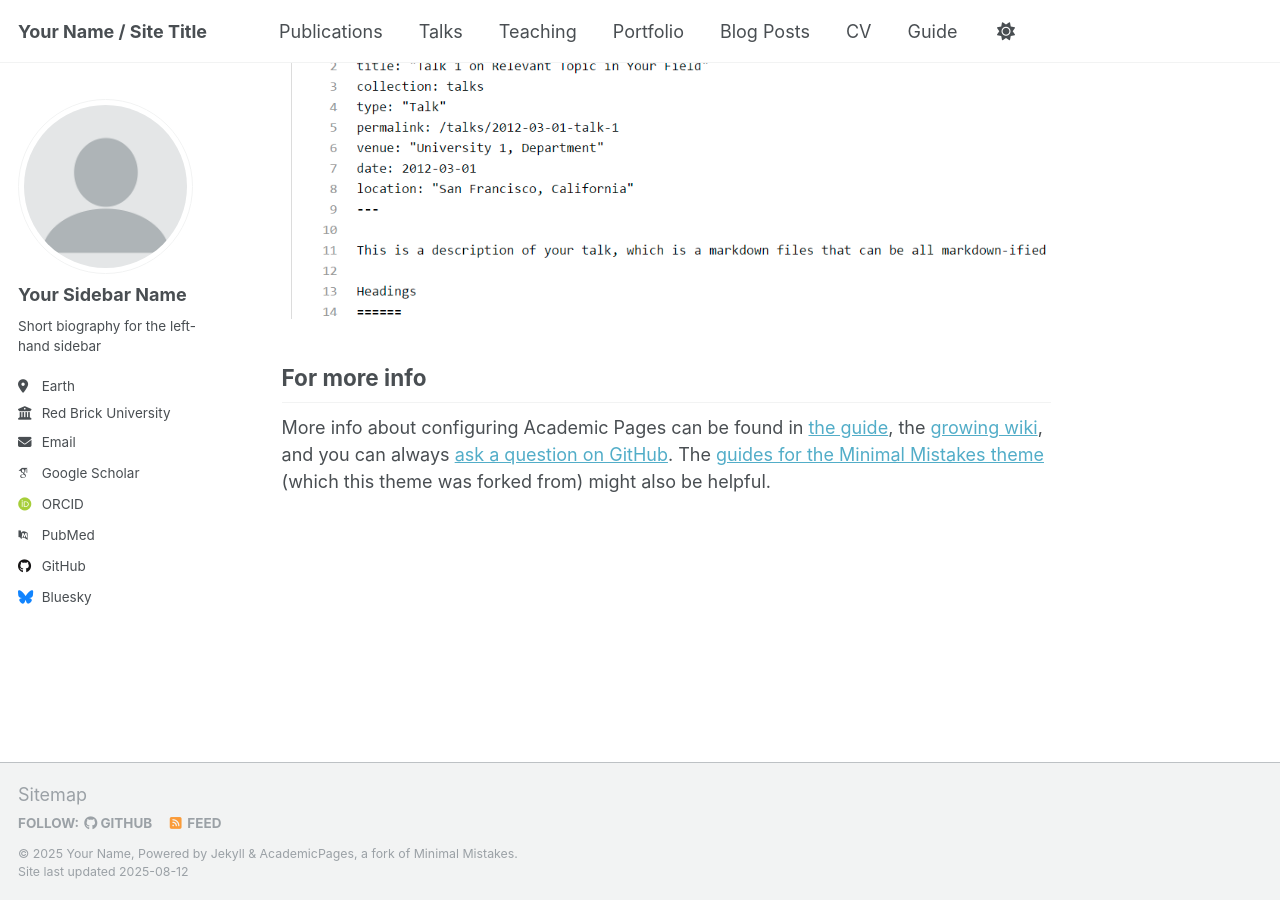
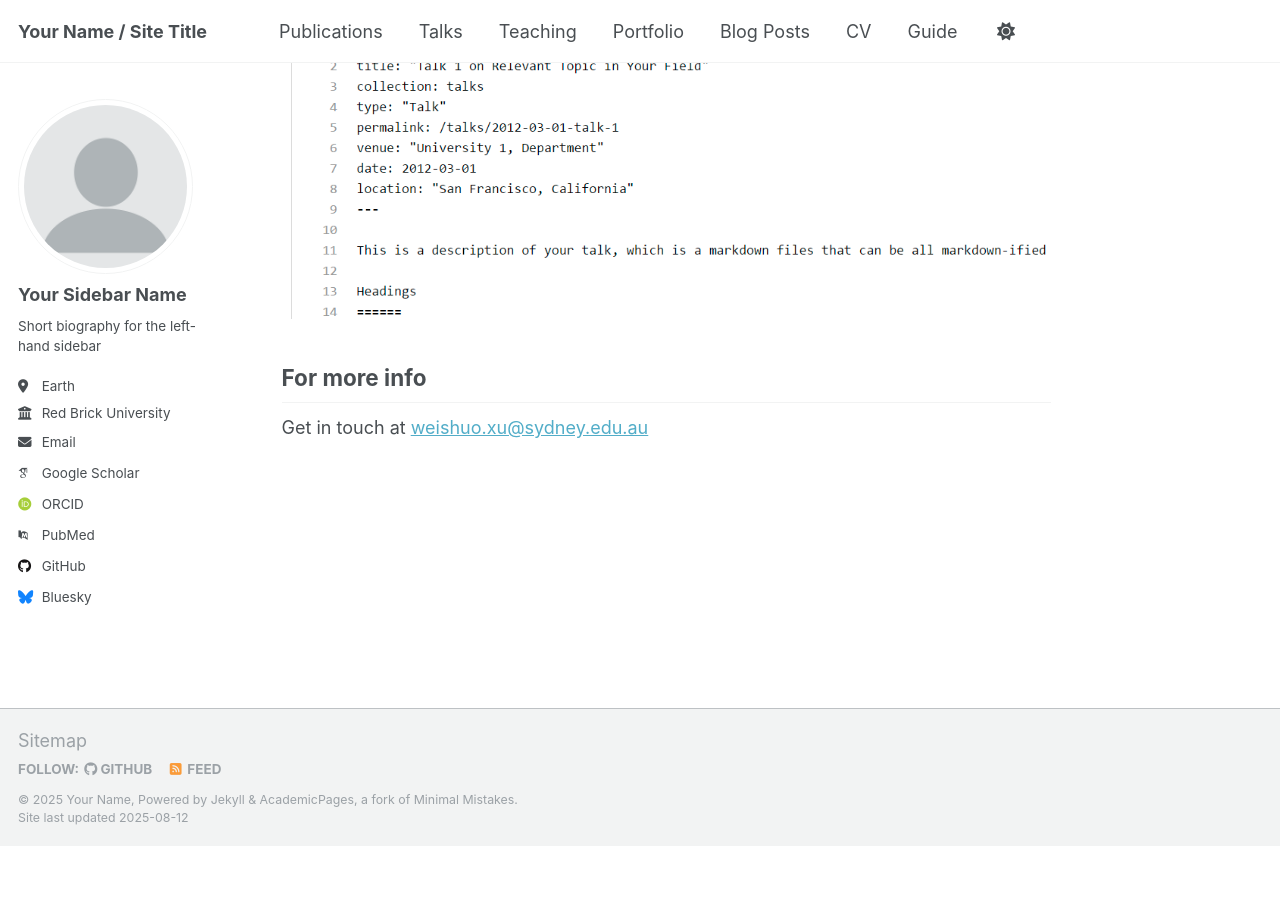
Before and after one commit to weishuoxu/weishuoxu.github.io, a Jekyll site: the page built from _pages/about.md, in a window 1280 px wide and 900 px high, scrolled down 2586 px. Built offline with Jekyll 4.4.1, drawn with Linux system fonts in a browser that asks for light colours; some web fonts are replaced; a script that is not in the unit is left out; after the commit the page ends 3432 px from its top, so only the background shows below that.

Commit message:
Update about.md

```diff
--- a/_pages/about.md
+++ b/_pages/about.md
@@ -57,4 +57,5 @@ Example: editing a Markdown file for a talk
 
 For more info
 ------
-More info about configuring Academic Pages can be found in [the guide](https://academicpages.github.io/markdown/), the [growing wiki](https://github.com/academicpages/academicpages.github.io/wiki), and you can always [ask a question on GitHub](https://github.com/academicpages/academicpages.github.io/discussions). The [guides for the Minimal Mistakes theme](https://mmistakes.github.io/minimal-mistakes/docs/configuration/) (which this theme was forked from) might also be helpful.
+
+Get in touch at [weishuo.xu@sydney.edu.au](weishuo.xu@sydney.edu.au)
```
